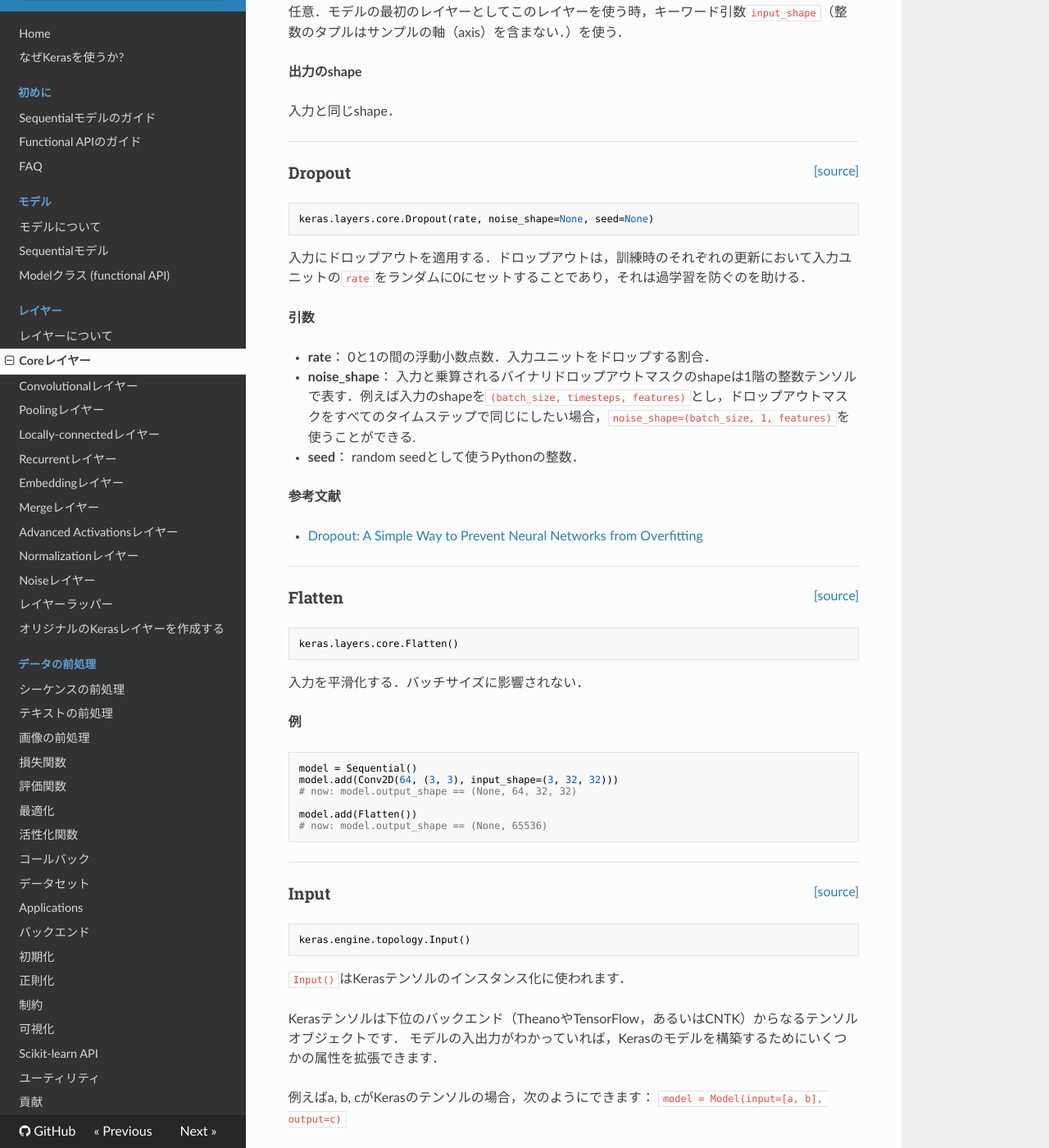
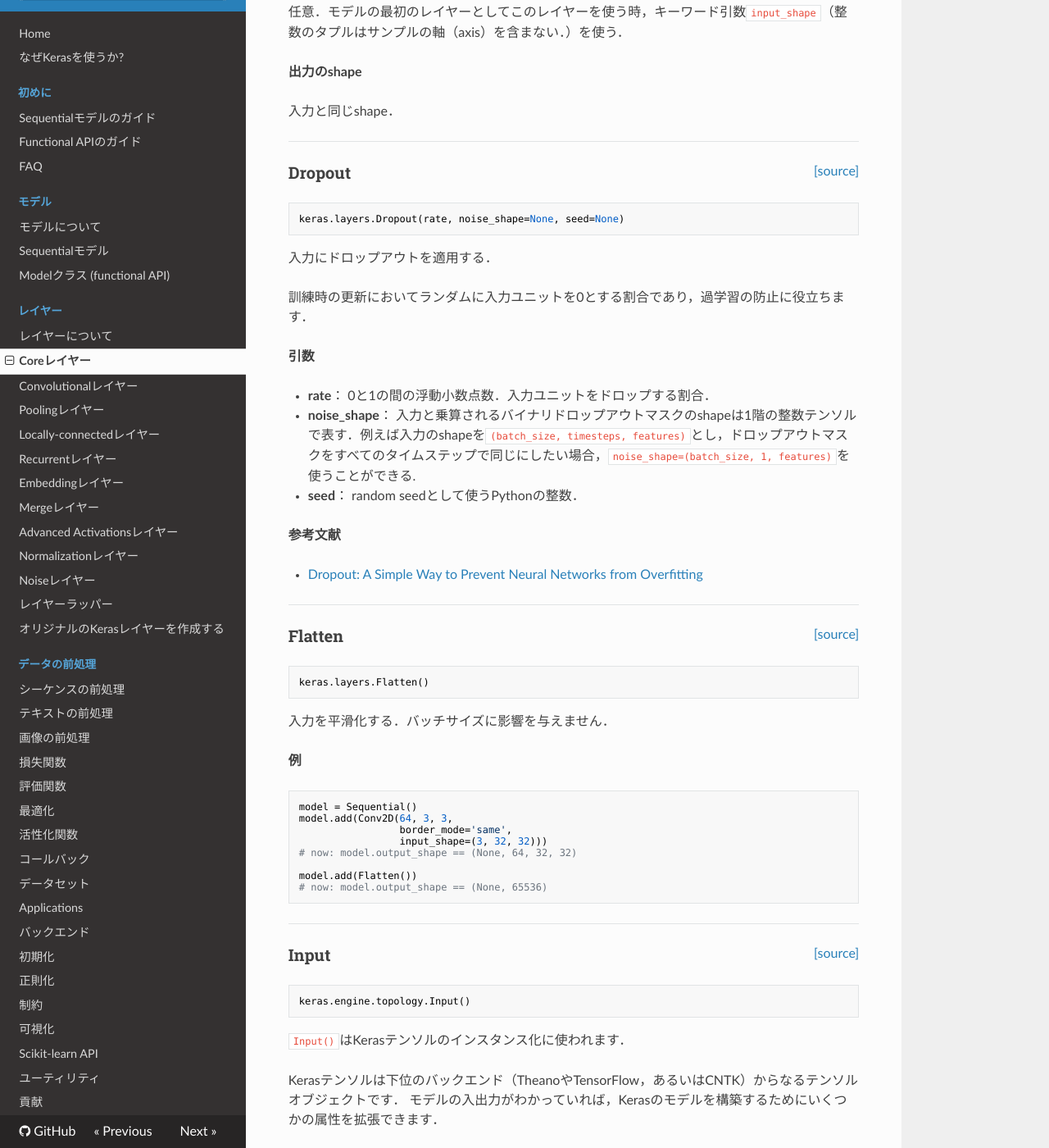
Before and after one commit to keras-team/keras-docs-ja, an MkDocs documentation site: the page built from sources/layers/core.md, in a window 1280 px wide and 1400 px high, scrolled down 1648 px. Shown: the whole window at 82% size. Built offline with MkDocs 1.6.1, drawn with Linux system fonts in a browser that asks for light colours; nearby versions of some CDN libraries; old or Windows-style settings are respelled for this version of MkDocs; some of the changed text lies outside the part shown.

Commit message:
Update links, snipet and examples

````diff
--- a/sources/layers/core.md
+++ b/sources/layers/core.md
@@ -1,21 +1,17 @@
-<span style="float:right;">[[source]](https://github.com/keras-team/keras/blob/master/keras/layers/core.py#L726)</span>
+<span style="float:right;">[[source]](https://github.com/keras-team/keras/blob/master/keras/layers/core.py#L743)</span>
 ### Dense
 
 ```python
-keras.layers.core.Dense(units, activation=None, use_bias=True, kernel_initializer='glorot_uniform', bias_initializer='zeros', kernel_regularizer=None, bias_regularizer=None, activity_regularizer=None, kernel_constraint=None, bias_constraint=None)
+keras.layers.Dense(units, activation=None, use_bias=True, kernel_initializer='glorot_uniform', bias_initializer='zeros', kernel_regularizer=None, bias_regularizer=None, activity_regularizer=None, kernel_constraint=None, bias_constraint=None)
 ```
 
 通常の全結合ニューラルネットワークレイヤー．
 
 `Dense`が実行する操作：`output = activation(dot(input, kernel) + bias)`ただし，`activation`は`activation`引数として渡される要素単位の活性化関数で，`kernel`はレイヤーによって作成された重み行列であり，`bias`はレイヤーによって作成されたバイアスベクトルです.（`use_bias`が`True`の場合にのみ適用されます）．
 
-
-- Note：レイヤーへの入力のランクが2より大きい場合は，`kernel`を使用した最初のドット積の前に平坦化されます．
-
-
+- 注意：レイヤーへの入力のランクが2より大きい場合は，`kernel`を使用した最初のドット積の前に平坦化されます．
 
 __例__
-
 
 ```python
 # as first layer in a sequential model:
@@ -44,7 +40,6 @@ __引数__
 - __activity_regularizer__： レイヤーの出力に適用される正則化関数（"activation"）（[regularizers](../regularizers.md)を参照）
 - __kernel_constraint__： `kernel`重み行列に適用される制約関数（[constraints](../constraints.md)を参照）
 - __bias_constraint__： バイアスベクトルに適用される制約関数（[constraints](../constraints.md)を参照）
-
 
 __入力のshape__
 
@@ -58,11 +53,11 @@ __出力のshape__
 
 ----
 
-<span style="float:right;">[[source]](https://github.com/keras-team/keras/blob/master/keras/layers/core.py#L263)</span>
+<span style="float:right;">[[source]](https://github.com/keras-team/keras/blob/master/keras/layers/core.py#L280)</span>
 ### Activation
 
 ```python
-keras.layers.core.Activation(activation)
+keras.layers.Activation(activation)
 ```
 
 出力に活性化関数を適用する．
@@ -83,14 +78,16 @@ __出力のshape__
 
 ----
 
-<span style="float:right;">[[source]](https://github.com/keras-team/keras/blob/master/keras/layers/core.py#L72)</span>
+<span style="float:right;">[[source]](https://github.com/keras-team/keras/blob/master/keras/layers/core.py#L78)</span>
 ### Dropout
 
 ```python
-keras.layers.core.Dropout(rate, noise_shape=None, seed=None)
+keras.layers.Dropout(rate, noise_shape=None, seed=None)
 ```
 
-入力にドロップアウトを適用する．ドロップアウトは，訓練時のそれぞれの更新において入力ユニットの`rate`をランダムに0にセットすることであり，それは過学習を防ぐのを助ける．
+入力にドロップアウトを適用する．
+
+訓練時の更新においてランダムに入力ユニットを0とする割合であり，過学習の防止に役立ちます．
 
 __引数__
 
@@ -104,21 +101,22 @@ __参考文献__
 
 ----
 
-<span style="float:right;">[[source]](https://github.com/keras-team/keras/blob/master/keras/layers/core.py#L452)</span>
+<span style="float:right;">[[source]](https://github.com/keras-team/keras/blob/master/keras/layers/core.py#L465)</span>
 ### Flatten
 
 ```python
-keras.layers.core.Flatten()
+keras.layers.Flatten()
 ```
 
-入力を平滑化する．バッチサイズに影響されない．
+入力を平滑化する．バッチサイズに影響を与えません．
 
 __例__
 
-
 ```python
 model = Sequential()
-model.add(Conv2D(64, (3, 3), input_shape=(3, 32, 32)))
+model.add(Conv2D(64, 3, 3,
+                 border_mode='same',
+                 input_shape=(3, 32, 32)))
 # now: model.output_shape == (None, 64, 32, 32)
 
 model.add(Flatten())
@@ -127,7 +125,7 @@ model.add(Flatten())
 
 ----
 
-<span style="float:right;">[[source]](https://github.com/keras-team/keras/blob/master/keras/engine/topology.py#L1391)</span>
+<span style="float:right;">[[source]](https://github.com/keras-team/keras/blob/master/keras/engine/topology.py#L1393)</span>
 ### Input
 
 ```python
@@ -177,11 +175,11 @@ model = Model(x, y)
 
 ----
 
-<span style="float:right;">[[source]](https://github.com/keras-team/keras/blob/master/keras/layers/core.py#L294)</span>
+<span style="float:right;">[[source]](https://github.com/keras-team/keras/blob/master/keras/layers/core.py#L314)</span>
 ### Reshape
 
 ```python
-keras.layers.core.Reshape(target_shape)
+keras.layers.Reshape(target_shape)
 ```
 
 あるshapeに出力を変形する．
@@ -221,11 +219,11 @@ model.add(Reshape((-1, 2, 2)))
 
 ----
 
-<span style="float:right;">[[source]](https://github.com/keras-team/keras/blob/master/keras/layers/core.py#L400)</span>
+<span style="float:right;">[[source]](https://github.com/keras-team/keras/blob/master/keras/layers/core.py#L413)</span>
 ### Permute
 
 ```python
-keras.layers.core.Permute(dims)
+keras.layers.Permute(dims)
 ```
 
 与えられたパターンにより入力の次元を入れ替える．
@@ -233,7 +231,6 @@ keras.layers.core.Permute(dims)
 例えば，RNNsやconvnetsの連結に対して役立ちます．
 
 __例__
-
 
 ```python
 model = Sequential()
@@ -256,17 +253,16 @@ __出力のshape__
 
 ----
 
-<span style="float:right;">[[source]](https://github.com/keras-team/keras/blob/master/keras/layers/core.py#L487)</span>
+<span style="float:right;">[[source]](https://github.com/keras-team/keras/blob/master/keras/layers/core.py#L500)</span>
 ### RepeatVector
 
 ```python
-keras.layers.core.RepeatVector(n)
+keras.layers.RepeatVector(n)
 ```
 
 n回入力を繰り返す．
 
 __例__
-
 
 ```python
 model = Sequential()
@@ -292,22 +288,22 @@ __出力のshape__
 
 ----
 
-<span style="float:right;">[[source]](https://github.com/keras-team/keras/blob/master/keras/layers/core.py#L529)</span>
+<span style="float:right;">[[source]](https://github.com/keras-team/keras/blob/master/keras/layers/core.py#L542)</span>
 ### Lambda
 
 ```python
-keras.layers.core.Lambda(function, output_shape=None, mask=None, arguments=None)
+keras.layers.Lambda(function, output_shape=None, mask=None, arguments=None)
 ```
 
-レイヤーオブジェクトのように，任意の式をラップする．
+`Layer`オブジェクトのように，任意の式をラップする．
 
 __例__
-
 
 ```python
 # add a x -> x^2 layer
 model.add(Lambda(lambda x: x ** 2))
 ```
+
 ```python
 # add a layer that returns the concatenation
 # of the positive part of the input and
@@ -352,11 +348,11 @@ __出力のshape__
 
 ----
 
-<span style="float:right;">[[source]](https://github.com/keras-team/keras/blob/master/keras/layers/core.py#L869)</span>
+<span style="float:right;">[[source]](https://github.com/keras-team/keras/blob/master/keras/layers/core.py#L886)</span>
 ### ActivityRegularization
 
 ```python
-keras.layers.core.ActivityRegularization(l1=0.0, l2=0.0)
+keras.layers.ActivityRegularization(l1=0.0, l2=0.0)
 ```
 
 コスト関数に基づく入力アクティビティに更新を適用するレイヤー
@@ -376,14 +372,14 @@ __出力のshape__
 
 ----
 
-<span style="float:right;">[[source]](https://github.com/keras-team/keras/blob/master/keras/layers/core.py#L25)</span>
+<span style="float:right;">[[source]](https://github.com/keras-team/keras/blob/master/keras/layers/core.py#L28)</span>
 ### Masking
 
 ```python
-keras.layers.core.Masking(mask_value=0.0)
+keras.layers.Masking(mask_value=0.0)
 ```
 
-スキップされるタイムステップを特定するためのマスク値を使うことによって入力シーケンスをマスクする．
+タイプステップをスキップするためのマスク値を用いてシーケンスをマスクします．
 
 入力テンソル（テンソルの次元 #1）のそれぞれのタイムステップに対して，
 もしそのタイムステップの入力テンソルのすべての値が`mask_value`に等しいなら，そのときそのタイムステップはすべての下流レイヤー（それらがマスキングをサポートしている限り）でマスク（スキップ）されるでしょう．
````
Also changed, not shown: other parts of sources/layers/core.md (+1 -1 lines).
